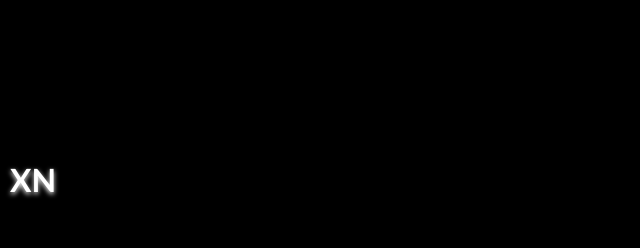
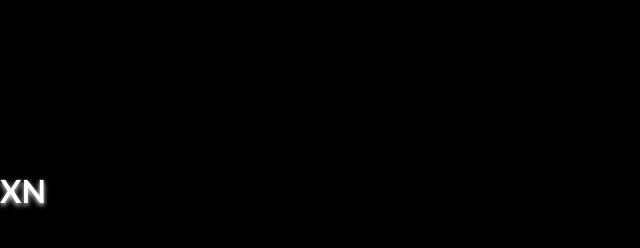
Before and after one commit to Pharllex/pharllex.github.io, a plain HTML site: page index.html in a window 1280 px wide. Shown: the whole page, without its empty margins (0-640 px from the left). Drawn offline with Linux system fonts and the light colour scheme.

Commit message:
Update index.html

```diff
--- a/index.html
+++ b/index.html
@@ -32,8 +32,6 @@
 
         .h1 {
             color: white;
-            margin-bottom: 100px;
-            margin: 10px;
             font-size: 32px;
             text-align: left;
             font-family: 'Trebuchet MS', 'Lucida Sans Unicode', 'Lucida Grande', 'Lucida Sans', Arial, sans-serif;
```
